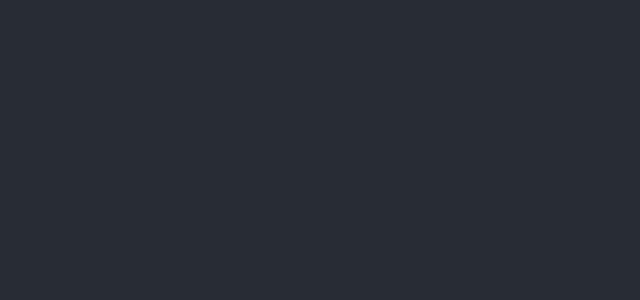
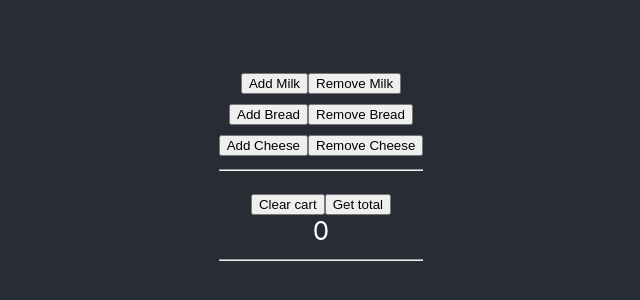
Before and after one commit to MaxMartinsen/JavaScript-Frameworks, a React (Create React App) app: page / in a window 1280 px wide. Shown: the part 232-532 px from the top of the page, without its empty margins (319-959 px from the left). Built offline with nearby package versions, Linux system fonts and the light colour scheme.

Commit message:
A practical example: Shopping cart

```diff
--- a/src/App.js
+++ b/src/App.js
@@ -1,10 +1,151 @@
 import './App.css';
+import React, { useReducer } from 'react';
+
+const products = [
+  {
+    id: 0,
+    title: 'Milk',
+    price: 19.99,
+    discountedPrice: 19.99,
+  },
+  {
+    id: 1,
+    title: 'Bread',
+    price: 12.99,
+    discountedPrice: 12.99,
+  },
+  {
+    id: 2,
+    title: 'Cheese',
+    price: 25.99,
+    discountedPrice: 25.99,
+  },
+];
+
+export const initialState = { cart: [], total: 0 };
+
+export function reducer(state, action) {
+  let productIndex;
+  let newTotal;
+  let cart;
+
+  switch (action.type) {
+    // Adding a product
+    case 'addProduct':
+      // Create a new cart so we don't mutate our state
+      cart = [...state.cart];
+      // Get the product index
+      productIndex = cart.findIndex(
+        (product) => product.id === action.payload.id,
+      );
+      if (productIndex === -1) {
+        // If productIndex is -1, it doesn't exist so we add it
+        cart.push({ ...action.payload, quantity: 1 });
+      } else {
+        // The product does exist so we increase the quantity
+        // We do not want to mutate quantity so we are creating a new array with
+        // quantity incremented.
+        cart = [
+          ...cart.slice(0, productIndex),
+          { ...cart[productIndex], quantity: cart[productIndex].quantity + 1 },
+          ...cart.slice(productIndex + 1),
+        ];
+      }
+      // Set the new total so we don't have to keep calculating it
+      newTotal = cart.reduce((currentTotal, product) => {
+        currentTotal += product.discountedPrice * product.quantity;
+        return currentTotal;
+      }, 0);
+      return { ...state, cart: cart, total: newTotal };
+
+    // Removing a product
+    case 'removeProduct':
+      cart = [...state.cart];
+      // Get the product index
+      productIndex = cart.findIndex(
+        (product) => product.id === action.payload.id,
+      );
+      // If the product index is not -1 then it exists
+      if (productIndex !== -1) {
+        if (cart[productIndex].quantity > 1) {
+          // Remove 1 from quantity is quantity is higher than 1
+          // We do not want to mutate cart so we recreate it
+          cart = [
+            ...cart.slice(0, productIndex),
+            {
+              ...cart[productIndex],
+              quantity: cart[productIndex].quantity - 1,
+            },
+            ...cart.slice(productIndex + 1),
+          ];
+        } else {
+          // Remove the item entirely if quantity is going to be 0
+          cart = [
+            ...cart.slice(0, productIndex),
+            ...cart.slice(productIndex + 1),
+          ];
+        }
+      }
+      // Set the new total so we don't have to keep calculating it
+      newTotal = cart.reduce((currentTotal, product) => {
+        currentTotal += product.discountedPrice * product.quantity;
+        return currentTotal;
+      }, 0);
+      return { ...state, cart: cart, total: newTotal };
+
+    // Clearing a cart
+    case 'clearCart':
+      return { cart: [], total: 0 };
+
+    default:
+      return state;
+  }
+}
 
 function App() {
+  const [state, dispatch] = useReducer(reducer, initialState);
   return (
-    <div className="App">
-      <header className="App-header">
-      </header>
+    <div>
+      <div className='App'>
+        <header className='App-header'>
+        <div>
+      {products.map((product) => (
+        <div key={product.id}>
+          <button
+            onClick={() => dispatch({ type: 'addProduct', payload: product })}
+          >
+            Add {product.title}
+          </button>
+          <button
+            onClick={() =>
+              dispatch({ type: 'removeProduct', payload: product })
+            }
+          >
+            Remove {product.title}
+          </button>
+        </div>
+      ))}
+      <div>
+        <hr />
+        <button onClick={() => dispatch({ type: 'clearCart' })}>
+          Clear cart
+        </button>
+        <button onClick={() => dispatch({ type: 'getTotal' })}>
+          Get total
+        </button>
+      </div>
+      <div>{state.total}</div>
+      <hr />
+      <div>
+        {state.cart.map((product) => (
+          <div key={product.id}>
+            {product.quantity} - {product.title} - {product.discountedPrice}
+          </div>
+        ))}
+      </div>
+    </div>
+        </header>
+      </div>
     </div>
   );
 }
```
